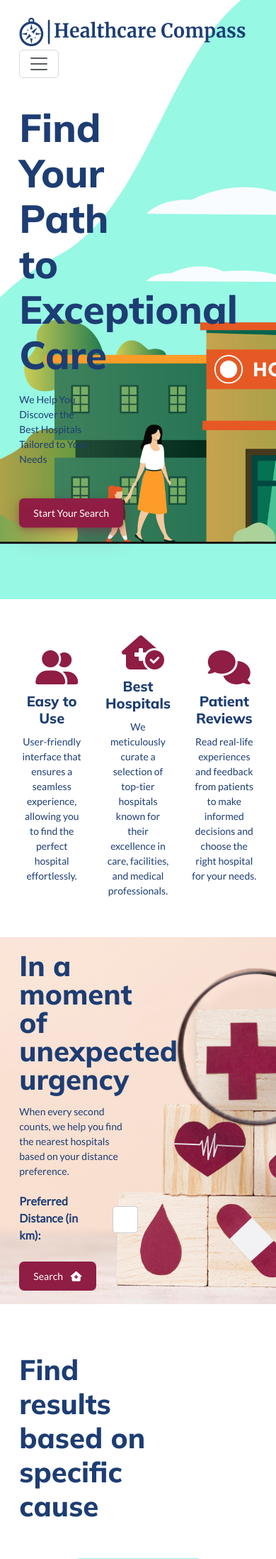
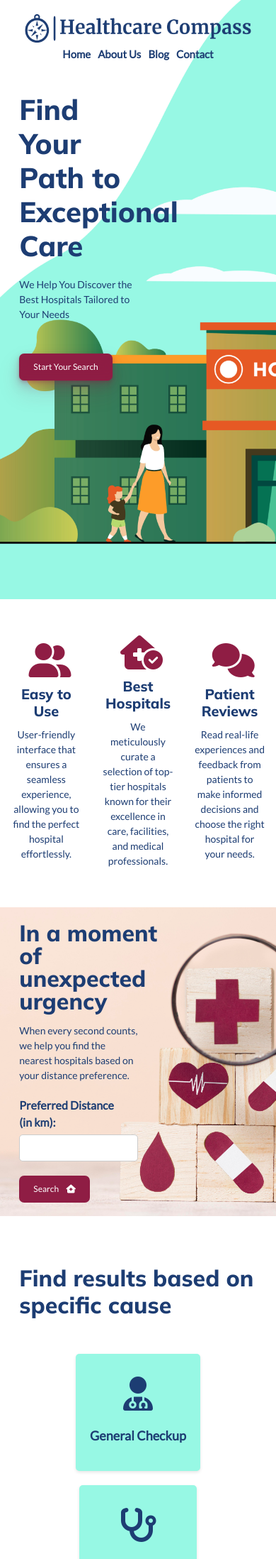
Before and after one commit to kundanKP35/Healthcare_Compass, a Flask app: page / in a window 390 px wide. Shown: the top 2196 px of the page at 71% size. Run offline with Flask 2, Linux system fonts and the light colour scheme; some libraries are stand-ins or nearby versions.

Commit message:
responsiveness

```diff
--- a/static/css/about.css
+++ b/static/css/about.css
@@ -125,6 +125,7 @@ h6 {
   text-align: center;
   font-size: 0.8rem;
   padding: 2% 0;
+  width: 100%;
 }
 #footer-section p {
   margin: 0;
--- a/static/css/home.css
+++ b/static/css/home.css
@@ -20,6 +20,11 @@ h1,h2,h3,h4,h5,h6{
 }
 
 /* Navbar section */
+.flex-container{
+  display: flex;
+  justify-content: space-between;
+  align-items: center;
+}
 .navbar-brand img {
   width: 320px;
   height: 40px;
@@ -302,3 +307,79 @@ input[type='text'] {
 #footer-section p{
   margin: 0;
 }
+
+
+
+/* Responsive Behaviour */
+@media (max-width: 767px) {
+  .hero-heading {
+    font-size: 40px;
+    line-height: 48px;
+  }
+  .hero-paragraph {
+    width: 100%;
+  }
+  .hero-button {
+    font-size: 12px;
+  }
+  .features-section {
+    padding: 10% 4% 10% 4%;
+  }
+  .distance-container {
+    max-width: 100%;
+  }
+  .distance-container h2 {
+    font-size: 2rem;
+    line-height: 32px;
+    max-width: 60%;
+  }
+  .distance-container p {
+    width: 50%;
+  }
+  .form-group {
+    display: block;
+    max-width: 50%;
+  }
+  input[type='number'] {
+    width: 100%;
+  }
+  .submit-button {
+    font-size: 12px;
+  }
+  .options-container h2 {
+    font-size: 2rem;
+    width: 100%;
+  }
+  #content-section {
+    padding: 20px 4%;
+  }
+  .disease-option {
+    width: 45%;
+  }
+
+  #form-section {
+    margin: 2rem 0;
+  }
+  input[type='text'] {
+    width: 100%;
+  }
+}
+
+@media (max-width: 576px) {
+  .navbar {
+    flex-direction: column;
+    align-items: center;
+  }
+
+  .navbar-brand {
+    margin: 0;
+  }
+
+  .navbar-nav {
+    flex-direction: row;
+  }
+
+  .navbar-nav .nav-item {
+    margin: 5px;
+  }
+}
--- a/templates/index.html
+++ b/templates/index.html
@@ -23,25 +23,13 @@
   <body>
     <div id="hero-section">
       <div class="navbar-container">
-        <nav class="navbar navbar-expand-sm">
-          <a class="navbar-brand" href="/">
-            <img src="../static/images/logo-no-background.png" alt="" />
-          </a>
-          <button
-            class="navbar-toggler"
-            type="button"
-            data-toggle="collapse"
-            data-target="#navbarNav"
-            aria-controls="navbarNav"
-            aria-expanded="false"
-            aria-label="Toggle navigation"
-          >
-            <span class="navbar-toggler-icon"></span>
-          </button>
-          <div
-            class="collapse navbar-collapse justify-content-end"
-            id="navbarNav"
-          >
+        <nav class="navbar navbar-expand-sm flex-container">
+          <div class="logo-box">
+            <a class="navbar-brand" href="/">
+              <img src="../static/images/logo-no-background.png" alt="" />
+            </a>
+          </div>
+          <div class="navbar-nav">
             <ul class="navbar-nav">
               <li class="nav-item active">
                 <a class="nav-link" href="/">Home</a>
@@ -59,6 +47,7 @@
           </div>
         </nav>
       </div>
+
       <div class="hero-container">
         <div class="hero-content">
           <h1 class="hero-heading">Find Your Path to Exceptional Care</h1>
```
Also changed, not shown: test.html (added, +75 -0 lines).
